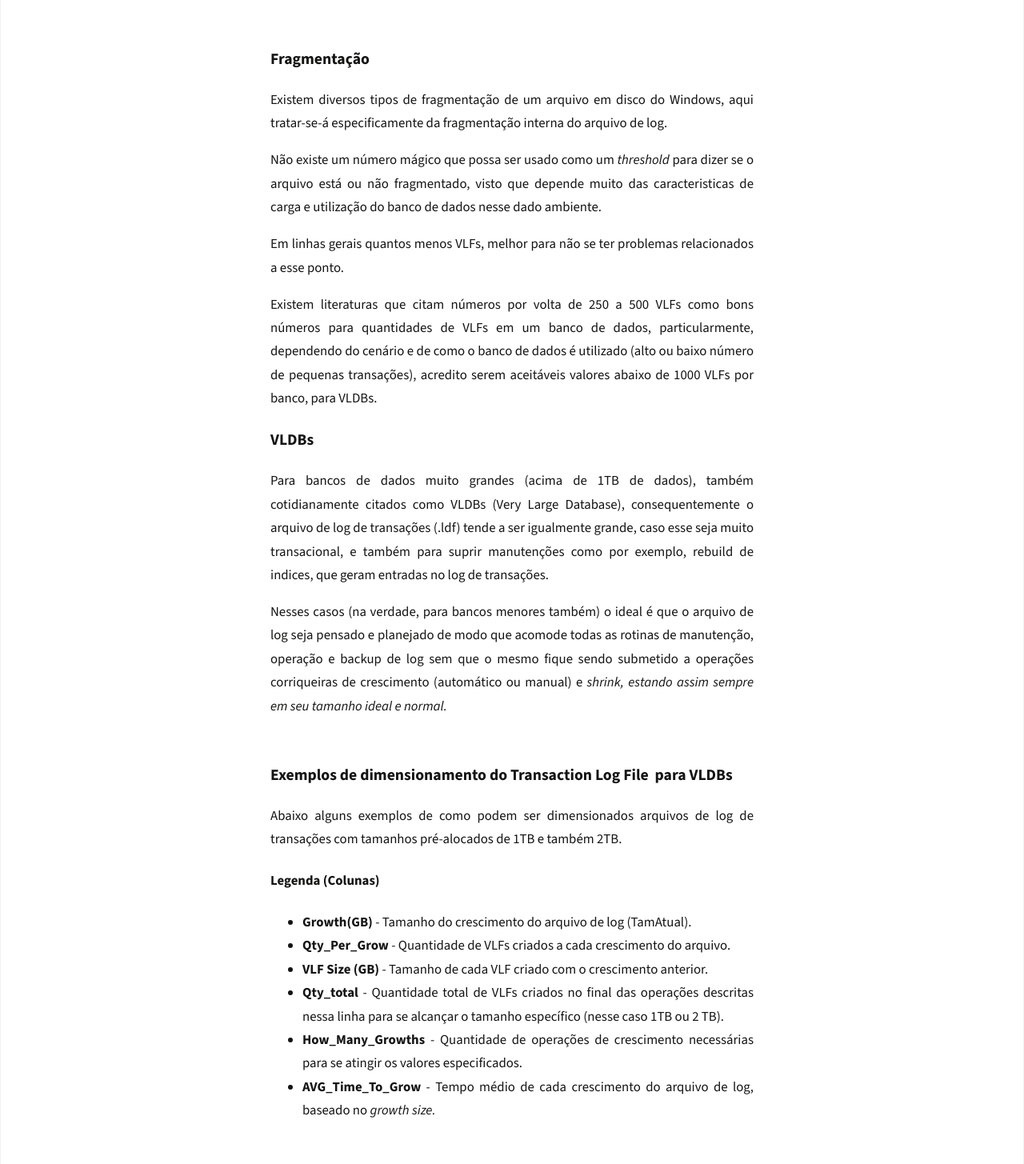
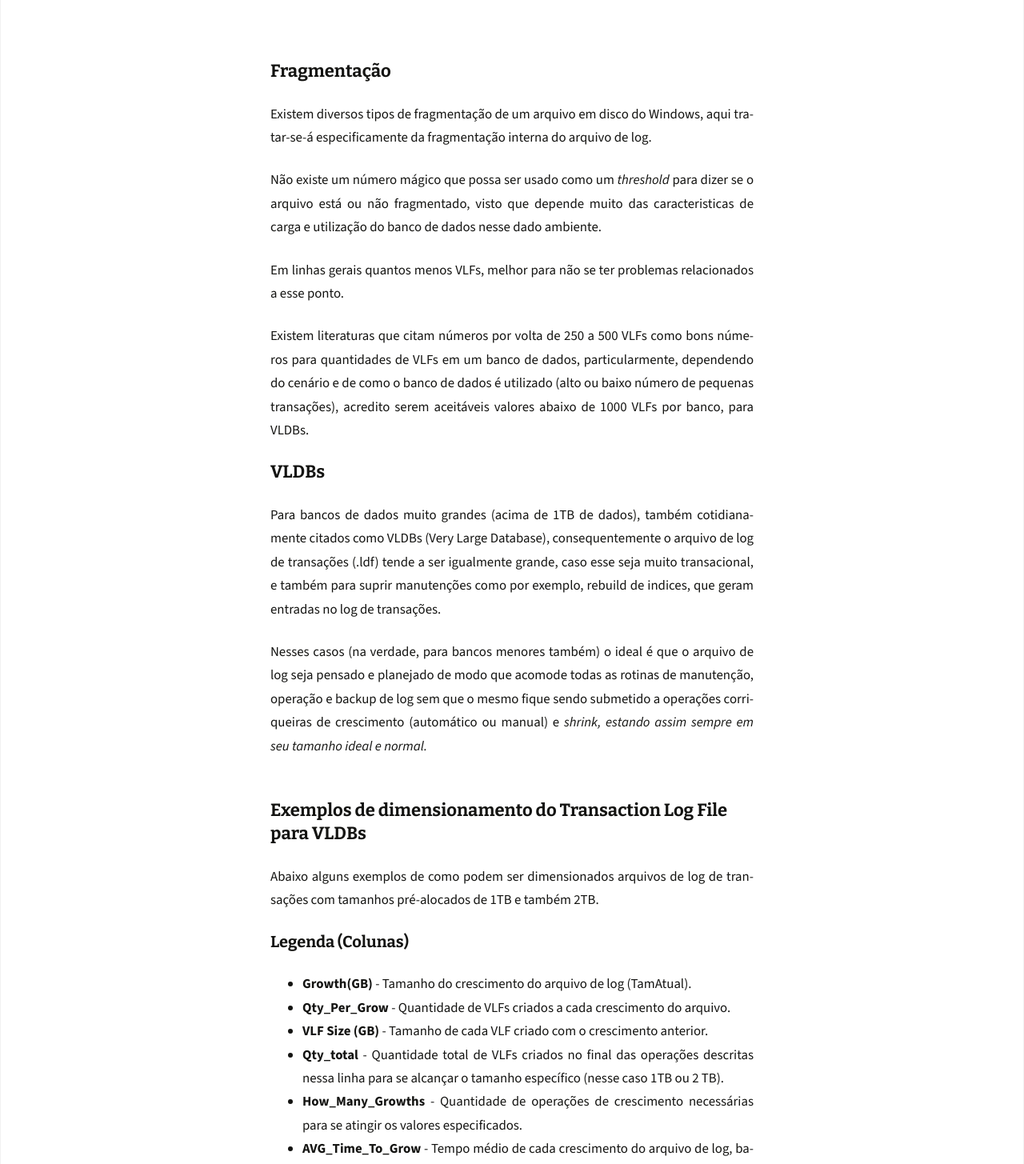
Before and after one commit to edvaldocastro/edvaldocastro.com, a PHP site: page /posts/vlfs_vldbs/ in a window 1280 px wide. Shown: the part 1875-3330 px from the top of the page at 80% size. Run offline with PHP 8.4, Linux system fonts and the light colour scheme.

Commit message:
Refine post typography for Twenty Thirteen

```diff
--- a/styles.css
+++ b/styles.css
@@ -899,6 +899,120 @@ td {
 .entry-content {
   font-size: 1.05rem;
   line-height: 1.75;
+  word-wrap: break-word;
+  -webkit-hyphens: auto;
+  -moz-hyphens: auto;
+  -ms-hyphens: auto;
+  hyphens: auto;
+}
+
+.article-content p {
+  margin: 0 0 24px;
+}
+
+.article-content h1,
+.article-content h2,
+.article-content h3,
+.article-content h4,
+.article-content h5,
+.article-content h6 {
+  clear: both;
+  font-family: "Bitter", Georgia, serif;
+  line-height: 1.3;
+}
+
+.article-content h1 {
+  font-size: 48px;
+  margin: 33px 0;
+}
+
+.article-content h2 {
+  font-size: 30px;
+  margin: 25px 0;
+}
+
+.article-content h3 {
+  font-size: 22px;
+  margin: 22px 0;
+}
+
+.article-content h4 {
+  font-size: 20px;
+  margin: 25px 0;
+}
+
+.article-content h5 {
+  font-size: 18px;
+  margin: 30px 0;
+}
+
+.article-content h6 {
+  font-size: 16px;
+  margin: 36px 0;
+}
+
+.article-content a {
+  color: #bc360a;
+}
+
+.article-content a:hover,
+.article-content a:focus {
+  color: #ea9629;
+}
+
+.article-content ul,
+.article-content ol {
+  margin: 16px 0;
+  padding: 0 0 0 40px;
+}
+
+.article-content li > ul,
+.article-content li > ol {
+  margin: 0;
+}
+
+.article-content figure {
+  margin: 0 0 24px;
+}
+
+.article-content figure.wp-block-image {
+  margin: 0 0 24px;
+}
+
+.article-content img.alignleft,
+.article-content .wp-caption.alignleft {
+  margin-left: -60px;
+}
+
+.article-content img.alignright,
+.article-content .wp-caption.alignright {
+  margin-right: -60px;
+}
+
+.article-content table {
+  border-bottom: 1px solid #ededed;
+  border-collapse: collapse;
+  border-spacing: 0;
+  font-size: 14px;
+  line-height: 2;
+  margin: 0 0 20px;
+}
+
+.article-content blockquote {
+  font-size: 24px;
+  line-height: 1.5;
+}
+
+.article-content blockquote cite,
+.article-content blockquote small {
+  font-size: 16px;
+}
+
+.article-content code,
+.article-content kbd,
+.article-content pre,
+.article-content samp {
+  font-size: 14px;
 }
 
 .entry-meta {
```
